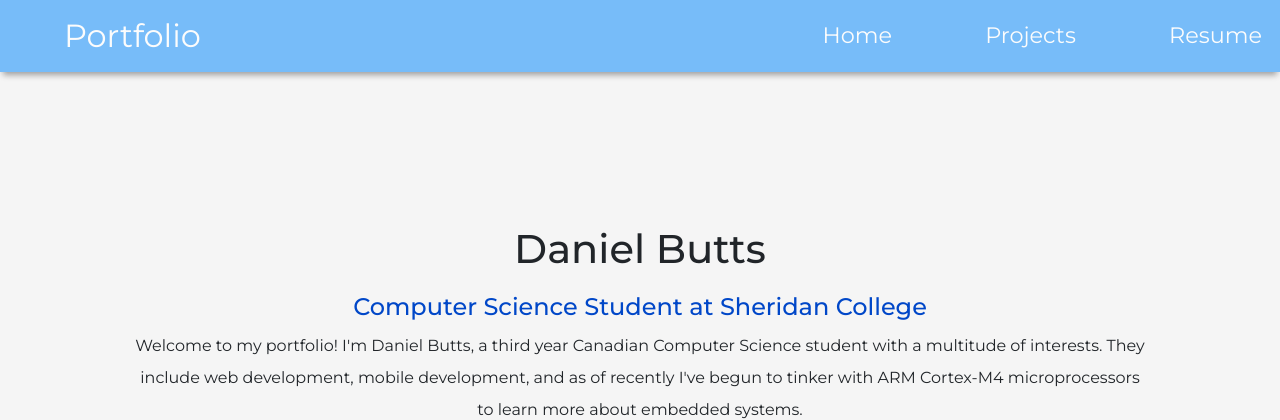
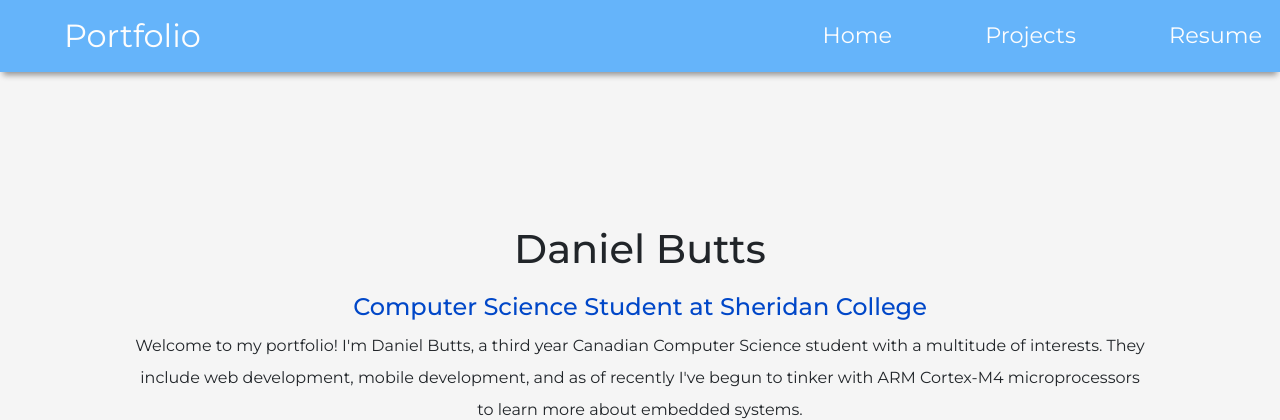
Before and after one commit to dan032/Portfolio, a PHP site: page /public/index.html in a window 1280 px wide. Shown: the top 420 px of the page. Run offline with PHP 8.4, Linux system fonts and the light colour scheme; some libraries are stand-ins or nearby versions.

Commit message:
Updated header styling

```diff
--- a/public/style/main.css
+++ b/public/style/main.css
@@ -13,7 +13,7 @@
     }
 
     #portfolio-nav{
-        opacity: 0.7 !important;
+        opacity: 0.8 !important;
         background-color: #42A5FC !important;
         box-shadow: 0 6px 6px -3px rgba(0, 0, 0, 0.5) !important;
         padding: 15px 0;
```
